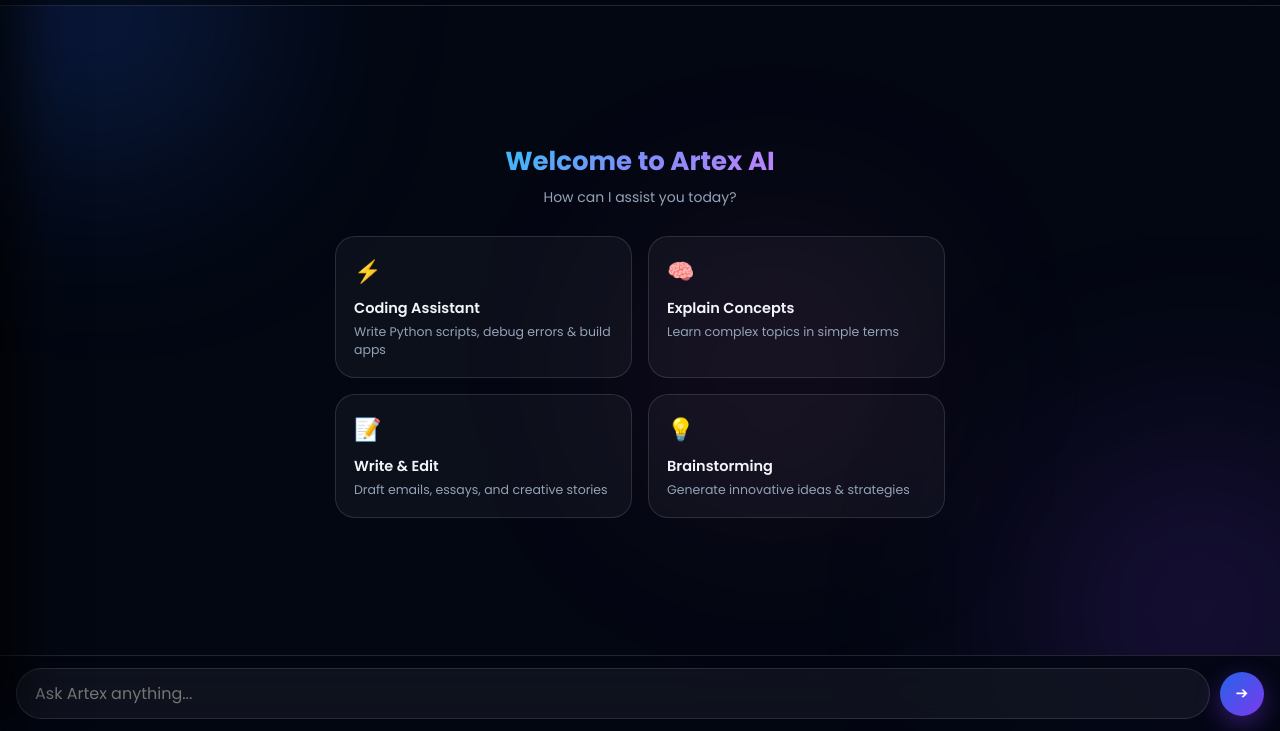
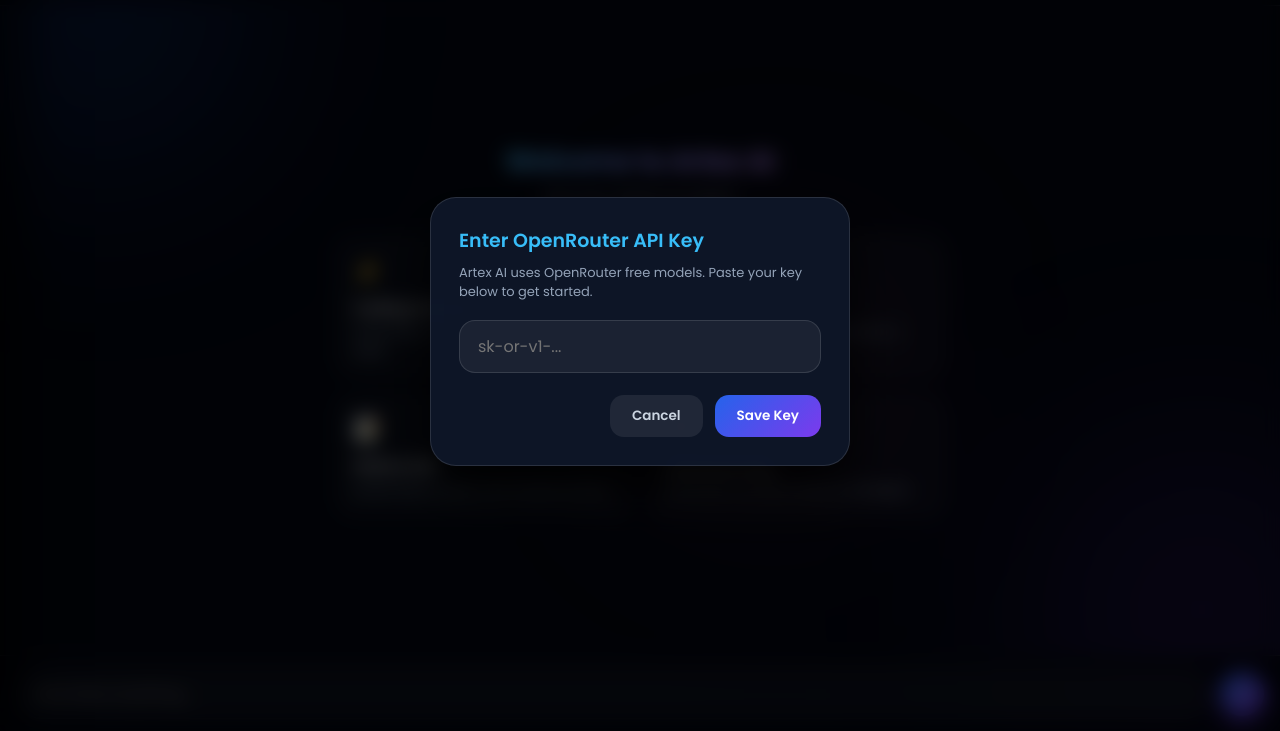
Before and after one commit to adit109820-cmd/ARTEX-AI, a website: page index.html in a window 1280 px wide. Shown: the part 69-800 px from the top of the page. Drawn offline with nearby package versions, Linux system fonts and the light colour scheme.

Commit message:
Update index.html

```diff
--- a/index.html
+++ b/index.html
@@ -743,7 +743,7 @@ header, .header, .top-nav {
       { id: 'chat_default', title: 'New Conversation', messages: [] }
     ];
     let activeChatId = localStorage.getItem('artex_active_chat') || 'chat_default';
-    let apiKey = localStorage.getItem('artex_api_key') || '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';
+    let apiKey = localStorage.getItem('artex_api_key') || '';
 
     // INITIALIZATION
     window.onload = function() {
```
